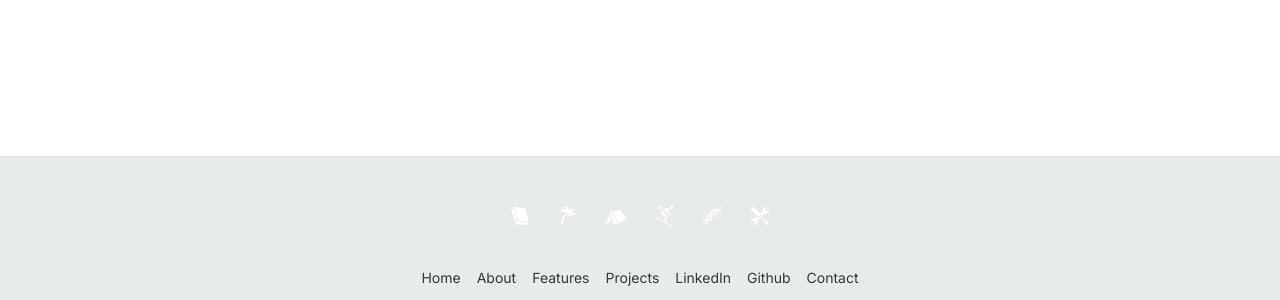
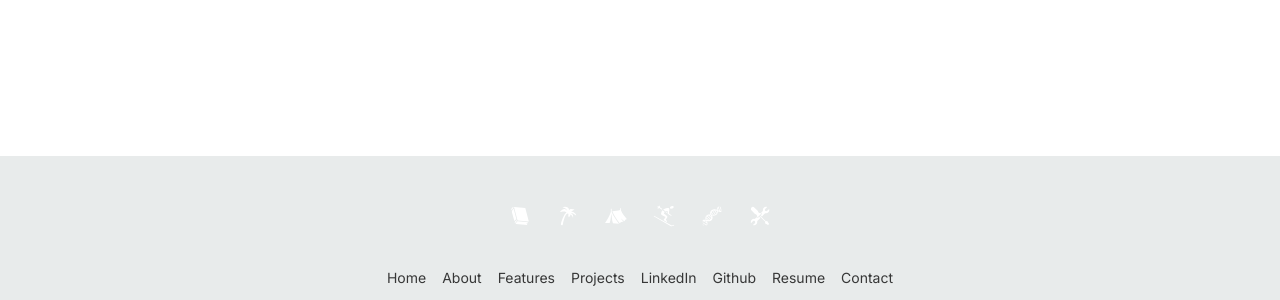
Before and after one commit to zyderus/portfolio-2024, a Next.js app: page /en in a window 1280 px wide. Shown: the part 2497-2797 px from the top of the page. Built offline with nearby package versions, Linux system fonts and the light colour scheme; no server answers.

Commit message:
rearrange footer links

```diff
--- a/components/hero.tsx
+++ b/components/hero.tsx
@@ -7,7 +7,7 @@ import Button from './ui/button';
 export default function Hero({ lang, dictionary }: SectionProps) {
   return (
     <section id='home' className='min-h-screen xs:text-left'>
-      <div className='flex flex-col space-y-8 max-w-[800px] mx-auto mt-[15vh]'>
+      <div className='flex flex-col space-y-8 max-w-[800px] mx-auto mt-[12vh]'>
         <p className='text-lg sm:text-2xl text-center sm:text-left'>
           <span className='text-2xl sm:text-5xl'>👋</span>{' '}
           {dictionary?.hero?.title}
--- a/components/layout/footer.tsx
+++ b/components/layout/footer.tsx
@@ -9,7 +9,7 @@ interface FooterLink extends NavLink {
   external?: boolean;
 }
 
-const footerLinks: FooterLink[] = [
+const staticLinks: FooterLink[] = [
   ...navLinks.slice(0, -1),
   {
     id: 'linkedin',
@@ -23,7 +23,6 @@ const footerLinks: FooterLink[] = [
     url: myData.githubUrl,
     external: true,
   },
-  navLinks[navLinks.length - 1],
 ];
 
 export default async function Footer({ lang }: LangProps) {
@@ -36,12 +35,23 @@ export default async function Footer({ lang }: LangProps) {
   } = await getDictionary(lang);
   const version = await getAppVersion();
 
+  const footerLinks: FooterLink[] = [
+    ...staticLinks,
+    {
+      id: 'resume',
+      label: 'Resume',
+      url: `/resume/resume_${lang}.pdf`,
+      external: true,
+    },
+    navLinks[navLinks.length - 1],
+  ];
+
   return (
     <div className='bg-bg-secondary w-full'>
       <section className='min-h-40 pt-10 pb-14 text-center text-sm space-y-8 text-color-primary/80'>
         <Interests dictionary={footer?.tooltip?.interests} />
 
-        <ul className='flex flex-wrap justify-center list-none mx-auto gap-x-4'>
+        <ul className='flex flex-wrap justify-center list-none mx-auto gap-x-2 md:gap-x-4'>
           {footerLinks.map(({ id, label, url, external }) => (
             <li
               key={id}
@@ -49,7 +59,7 @@ export default async function Footer({ lang }: LangProps) {
             >
               {external ? (
                 <a href={url} target='_blank' rel='noopener noreferrer'>
-                  {label}
+                  {navigation[id] || label}
                 </a>
               ) : (
                 <LinkIntl href={url} lang={lang}>
```
